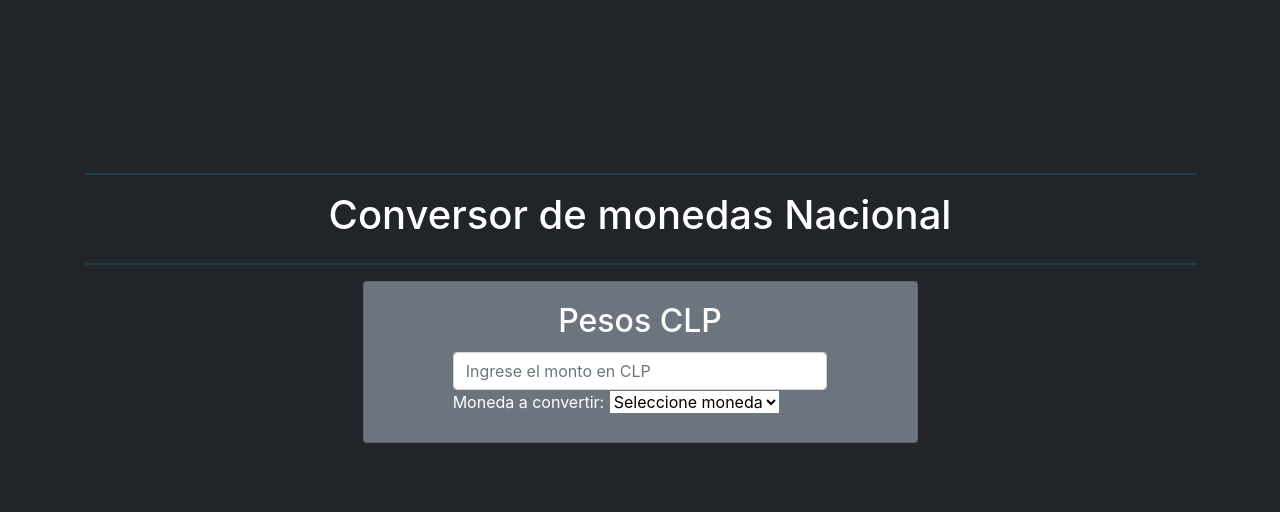
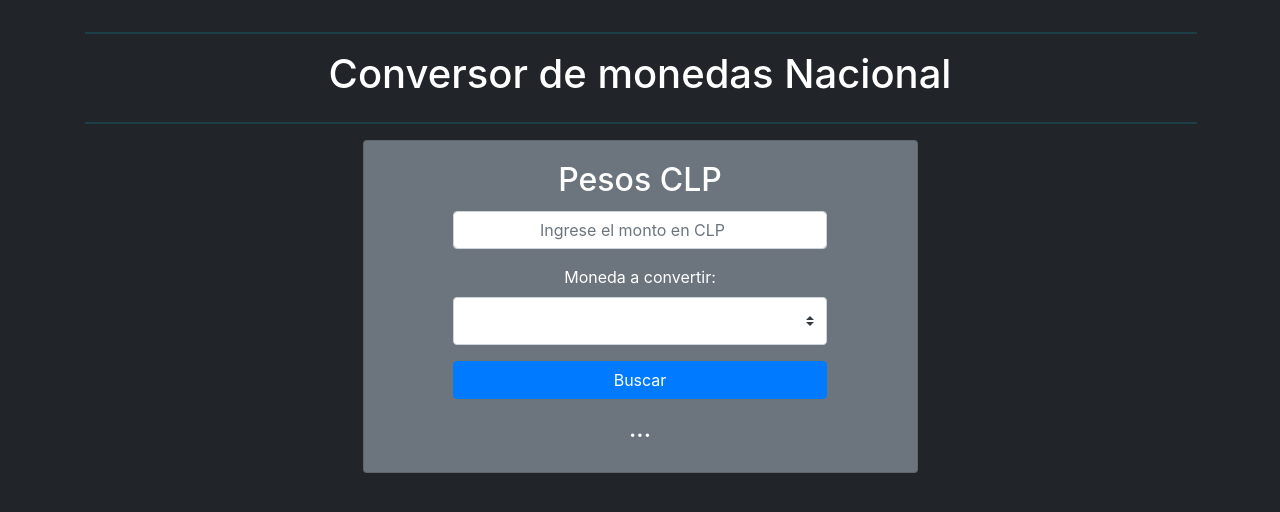
Before and after one commit to DirkGaston/Conversor-de-monedas, a plain HTML site: page index.html in a window 1280 px wide. Drawn offline with nearby package versions, Linux system fonts and the light colour scheme; no server answers.

Commit message:
actualización estilo

```diff
--- a/assets/css/style.css
+++ b/assets/css/style.css
@@ -8,7 +8,21 @@ hr {
 }
 
 input {
-  width: 400px;
+  width: 100%;
+  text-align: center;
+}
+
+select {
+  width: 100%;
+  text-align: center;
+}
+
+button {
+  width: 100%;
+}
+
+label {
+  width: 100%;
 }
 
 .container {
--- a/assets/js/script.js
+++ b/assets/js/script.js
@@ -0,0 +1,61 @@
+let localCurrency = document.querySelector(".form-control");
+let conversionOption = document.querySelector(".custom-select");
+let result = document.querySelector(".result");
+let button = document.querySelector(".btn");
+const arr = [];
+
+const getCurrencyInfo = async () => {
+  try {
+    const res = await fetch("https://mindicador.cl/api/");
+    const data = await res.json();
+    return data;
+  } catch (error) {
+    console.log(error);
+  }
+};
+
+const filterCurrencyInfo = async () => {
+  try {
+    const data = await getCurrencyInfo();
+    for (const currency in data) {
+      arr.push(data[currency]);
+    }
+    filterArr = arr.filter(
+      (x) => x.codigo != undefined && x.unidad_media != "Porcentaje"
+    );
+    return filterArr;
+  } catch (error) {
+    console.log(error);
+  }
+};
+
+const template = (currency) => {
+  return `<option value=${currency.valor}>${currency.codigo}</option>`;
+};
+
+const currencyRender = async () => {
+  try {
+    let filter = await filterCurrencyInfo();
+    let html = "";
+    filter.forEach((x) => {
+      html += template(x);
+    });
+    conversionOption.innerHTML = html;
+  } catch (error) {
+    console.log(error);
+  }
+};
+
+const currencyConversion = () => {
+  let currency = conversionOption.value;
+  let localC = localCurrency.value;
+  let total = localC / currency;
+  let clp = new Intl.NumberFormat("es-CL", {
+    currency: "CLP",
+    style: "currency",
+  }).format(total);
+  result.innerHTML = `${currency.codigo} ${clp}`;
+};
+
+currencyRender();
+button.addEventListener("click", currencyConversion);
--- a/index.html
+++ b/index.html
@@ -4,6 +4,12 @@
     <meta charset="UTF-8" />
     <meta http-equiv="X-UA-Compatible" content="IE=edge" />
     <meta name="viewport" content="width=device-width, initial-scale=1.0" />
+    <meta name="keywords" content="Conversor de Monedas" />
+    <meta
+      name="description"
+      content="Aplicación online para realizar conversión de pesos chilenos a monedas extranjeras"
+    />
+    <meta name="author" content="Dirk Gastón" } />
     <title>Conversor de Monedas</title>
     <link
       rel="stylesheet"
@@ -15,7 +21,7 @@
   </head>
   <body>
     <div
-      class="container d-flex flex-column text-white justify-content-center align-items-center"
+      class="container d-flex flex-column text-white align-items-center mt-3"
     >
       <hr />
       <h1>Conversor de monedas Nacional</h1>
@@ -30,16 +36,17 @@
             placeholder="Ingrese el monto en CLP"
             aria-label="default input example"
           />
-          <label for="formSelect">Moneda a convertir:</label>
+          <label for="formSelect" class="text-center pt-3"
+            >Moneda a convertir:</label
+          >
           <select
-            class="form-select"
-            id="formSelect"
-            aria-label="Default select example"
+            class="custom-select custom-select-lg mb-3"
+            aria-label=".form-select-lg example"
           >
             <option selected>Seleccione moneda</option>
-            <option value="1">EUR</option>
-            <option value="2">USD</option>
           </select>
+          <button type="button" class="btn btn-primary">Buscar</button>
+          <h4 class="result mt-3 text-center">...</h4>
         </div>
       </div>
     </div>
```
